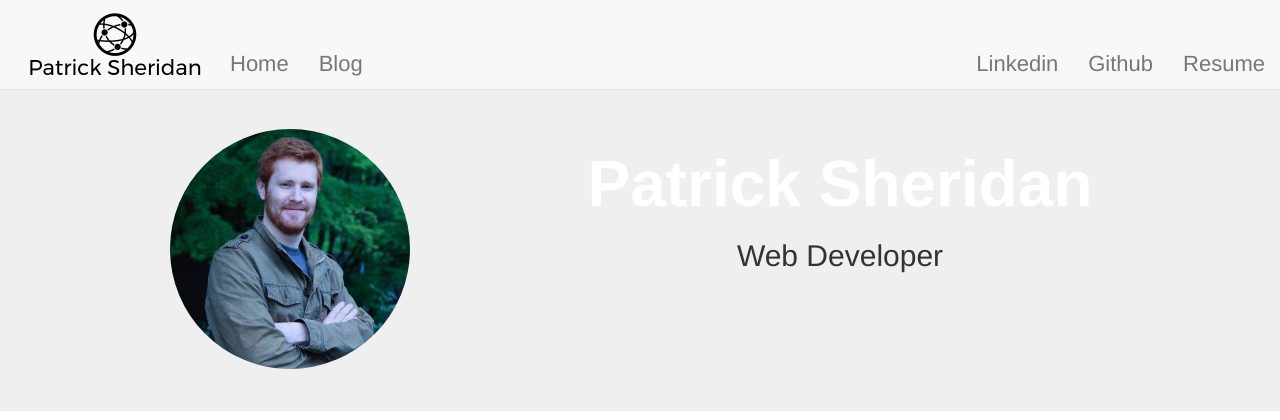
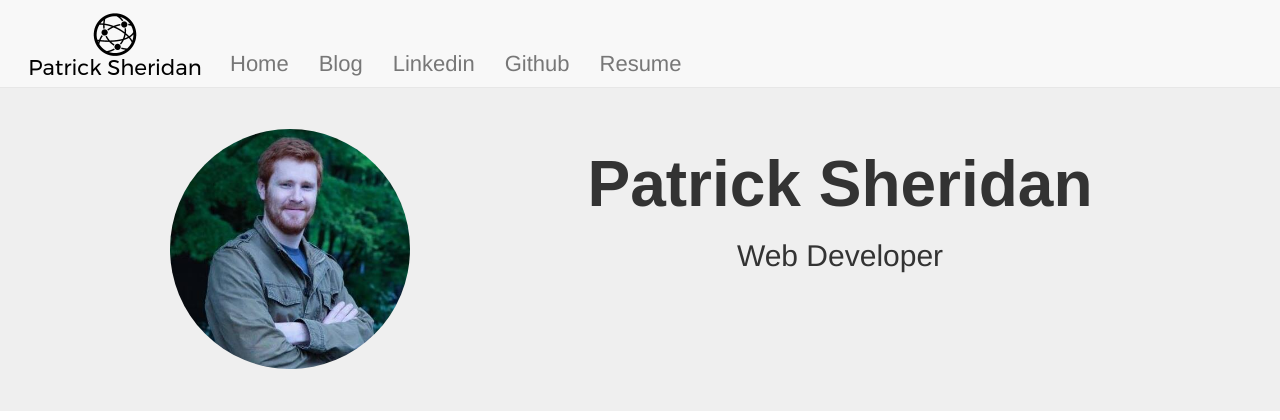
Before and after one commit to sheridp2/web-dev-portfolio, a PHP site: page / in a window 1280 px wide. Shown: the top 420 px of the page. Run offline with PHP 8.4, Linux system fonts and the light colour scheme; some libraries are stand-ins or nearby versions.

Commit message:
navbar styling changes

```diff
--- a/public/index.html
+++ b/public/index.html
@@ -14,7 +14,6 @@
   <body>
     <nav class="navbar navbar-default navbar-fixed-top">
   <div class="container-fluid">
-    <!-- Brand and toggle get grouped for better mobile display -->
     <div class="navbar-header">
       <a class="logo" href="#"><img src="assets/Patrick-Sheridan-logo.png"></a>
       <button type="button" class="navbar-toggle collapsed" data-toggle="collapse" data-target="#bs-example-navbar-collapse-1" aria-expanded="true">
@@ -28,13 +27,10 @@
       <ul class="nav navbar-nav navbar-left">
         <li><a href="#">Home</a></li>
         <li><a href="#" target="_blank">Blog</a></li>
-
-        <li class="dropdown">
-      </ul>
-      <ul class="nav navbar-nav navbar-right">
         <li><a href="https://github.com/sheridp2" target="_blank">Linkedin</a></li>
         <li><a href="https://www.linkedin.com/in/patrick-sheridan" target="_blank">Github</a></li>
         <li><a href="./assets/Patrick-Sheridan-Resume.pdf" target="_blank">Resume</a></li>
+        <li class="dropdown">
       </ul>
     </div>
   </div>
--- a/public/main.css
+++ b/public/main.css
@@ -1,5 +1,3 @@
-
-
 .logo img{
   width: 200px;
 }
@@ -20,9 +18,9 @@
    box-shadow: 0 0 5px rgba(0,0,0,.8);
 }
 
-
 .navbar li{
   margin-top: 39px;
+  margin-bottom: -20px;
   font-size: 22px;
 }
 
@@ -53,7 +51,6 @@
   padding-bottom: .75em;
 }
 .banner h1 {
-  color: #fff;
   font-size: 64px;
   font-family: 'Shift', sans-serif;
   font-weight: bold;
```
